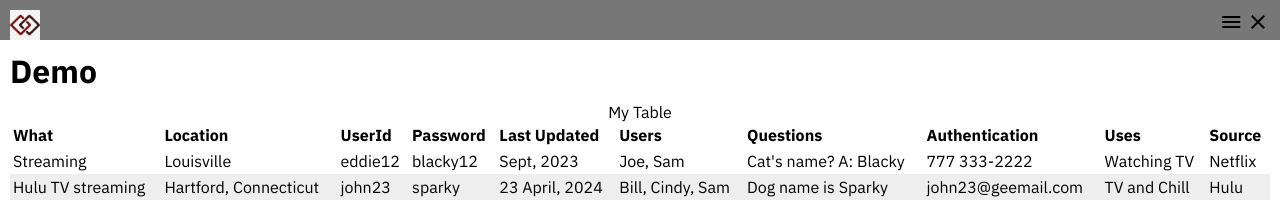
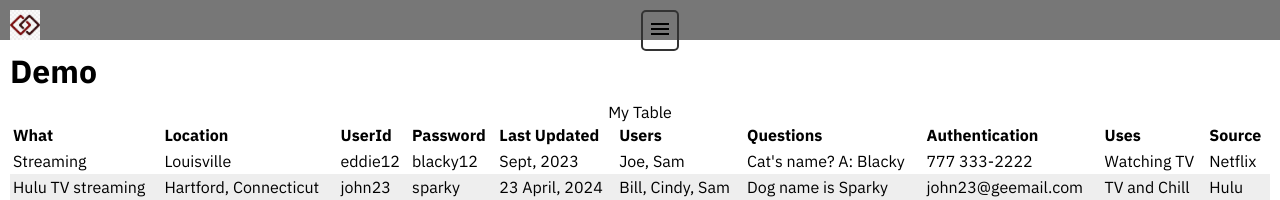
Before and after one commit to gothamgo/demo, a Jekyll site: the page built from index.html, in a window 1280 px wide. Shown: the top 200 px of the page. Built offline with Jekyll 4.4.1, drawn with Linux system fonts in a browser that asks for light colours.

Commit message:
Update header3.html

```diff
--- a/_includes/header3.html
+++ b/_includes/header3.html
@@ -84,15 +84,17 @@
     <div class="logo">
       <img src="{{site.url}}/images/logo.jpg" alt="Demo">
     </div>
-    <div class="hamburger">
-      <span class="menu-icon material-icons">menu</span>
-      <span class="close-icon material-icons">close</span>
-    </div>
-    <nav class="menu">
-      <a href="/" class="menu-item">HOME</a>
-      <a href="/Favorites/" class="menu-item">Favorites</a>
-      <a href="/History/" class="menu-item">History</a>
-    </nav>
+  <ul class="menu">
+    <li><a class="menuItem" href="#">Home</a></li>
+    <li><a class="menuItem" href="#">Profile</a></li>
+    <li><a class="menuItem" href="#">About</a></li>
+    <li><a class="menuItem" href="#">Contacts</a></li>
+  </ul>
+  <button class="hamburger">
+    <!-- material icons https://material.io/resources/icons/ -->
+    <i class="menuIcon material-icons">menu</i>
+    <i class="closeIcon material-icons">close</i>
+  </button>
   </div>
 </header>
 
```
